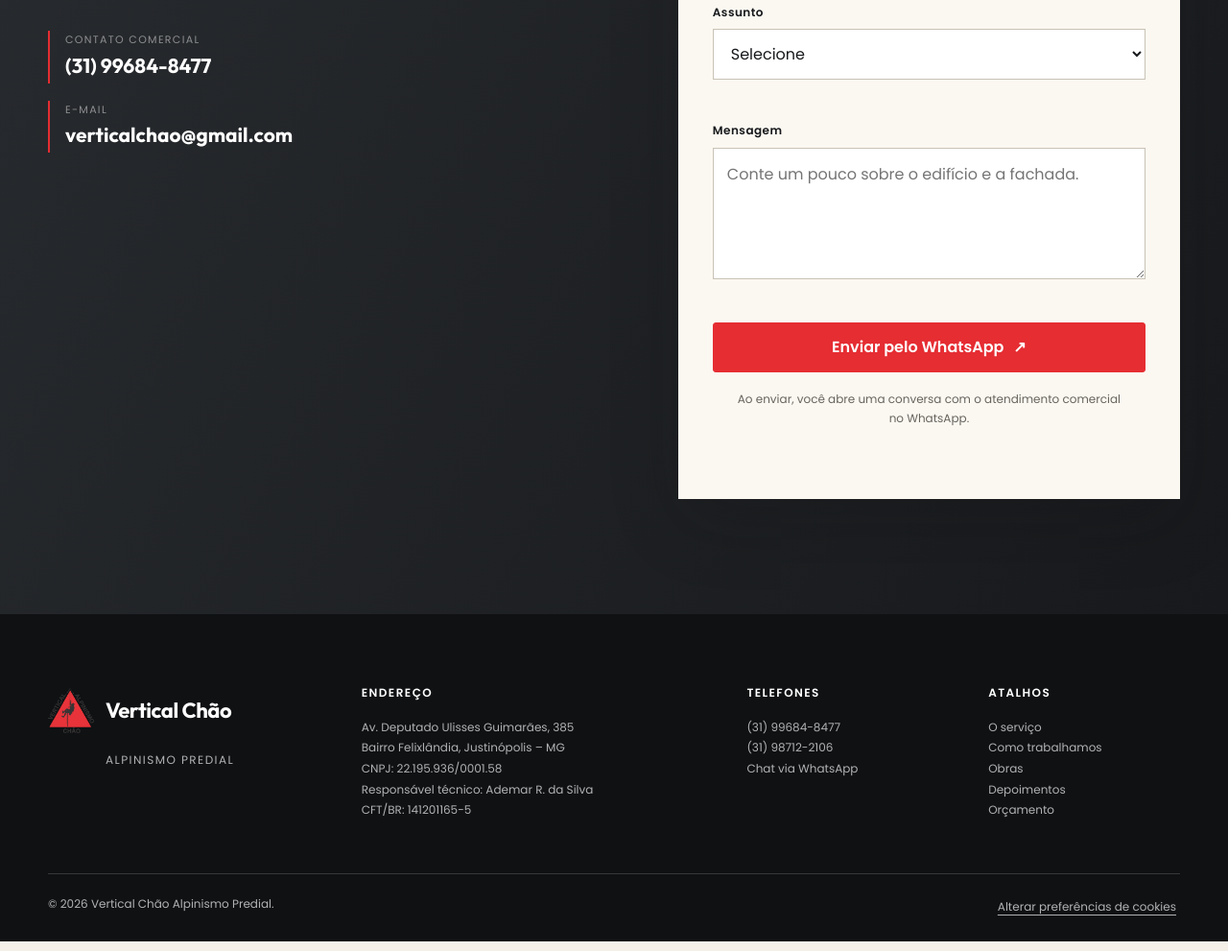
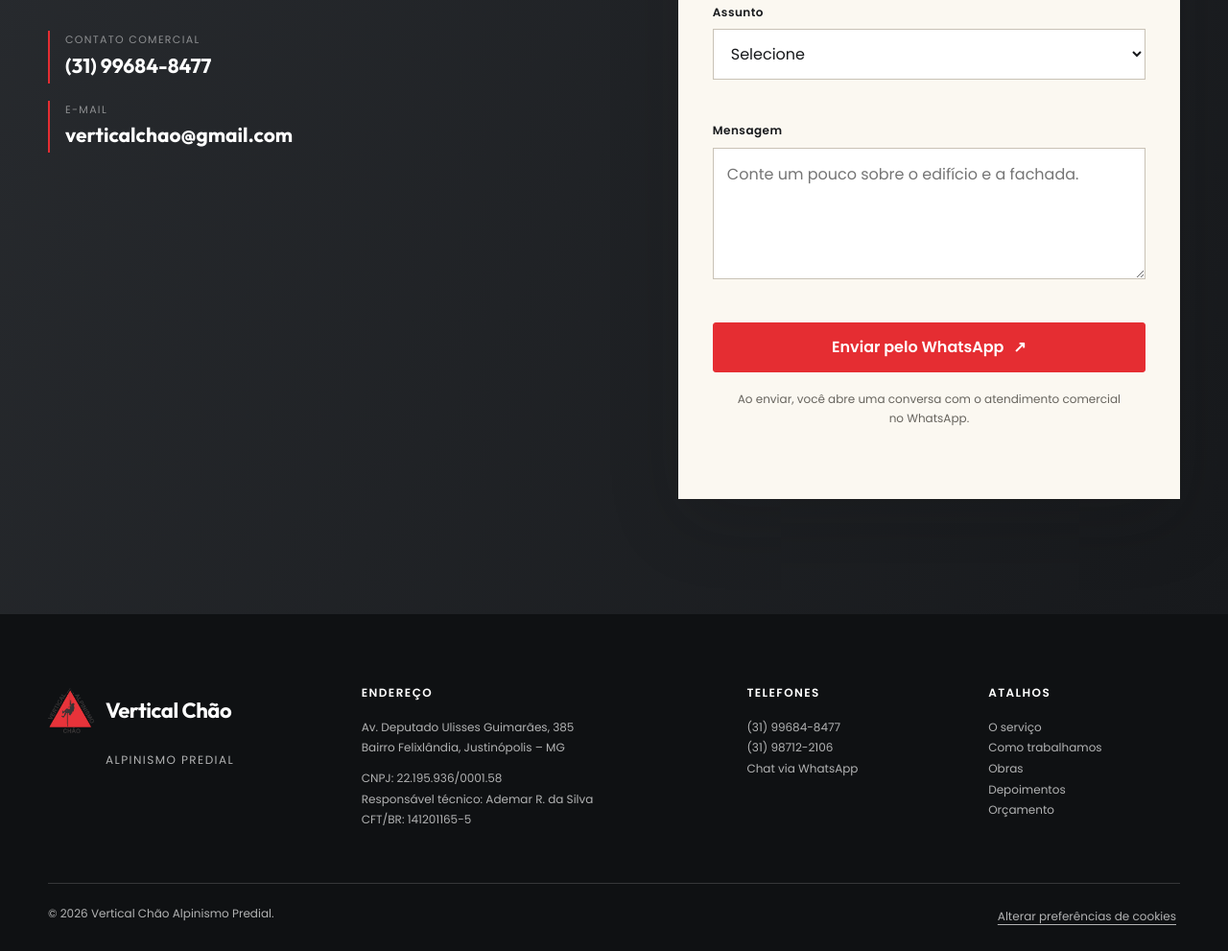
Before and after one commit to trafegocomprado/ecogranito-verticalchao, a website: page index.html in a window 1280 px wide. Shown: the part 5926-6917 px from the top of the page at 96% size. Drawn offline with Linux system fonts and the light colour scheme.

Commit message:
style(design): FINDING-006 - clear footer widow

```diff
--- a/index.html
+++ b/index.html
@@ -240,7 +240,7 @@
     <footer class="site-footer">
       <div class="shell footer-grid">
         <div class="footer-brand"><a class="brand" href="#inicio"><img src="assets/img/webp/logo.webp" width="58" height="56" alt=""><span>Vertical Chão</span></a><p>Alpinismo Predial</p></div>
-        <div><h2>Endereço</h2><address>Av. Deputado Ulisses Guimarães, 385<br>Bairro Felixlândia, Justinópolis – MG</address><p>CNPJ: 22.195.936/0001.58<br>Responsável técnico: Ademar R. da Silva<br>CFT/BR: 141201165-5</p></div>
+        <div><h2>Endereço</h2><address>Av. Deputado Ulisses Guimarães, 385<br>Bairro Felixlândia, Justinópolis – MG</address><ul class="footer-meta"><li>CNPJ: 22.195.936/0001.58</li><li>Responsável técnico: Ademar R. da Silva</li><li>CFT/BR: 141201165-5</li></ul></div>
         <div><h2>Telefones</h2><ul><li><a href="tel:+5531996848477">(31) 99684-8477</a></li><li><a href="tel:+5531987122106">(31) 98712-2106</a></li><li><a href="https://api.whatsapp.com/send?phone=5531996848477&amp;text=Ol%C3%A1,%20preciso%20de%20um%20atendimento!" target="_blank" rel="noopener" data-track-cta data-cta-location="footer" data-contact-method="whatsapp">Chat via WhatsApp</a></li></ul></div>
         <div><h2>Atalhos</h2><ul><li><a href="#servico">O serviço</a></li><li><a href="#processo">Como trabalhamos</a></li><li><a href="#obras">Obras</a></li><li><a href="#depoimentos">Depoimentos</a></li><li><a href="#orcamento">Orçamento</a></li></ul></div>
       </div>
--- a/public/styles.css
+++ b/public/styles.css
@@ -128,6 +128,7 @@ p{margin:0}
 .site-footer address{font-style:normal}
 .site-footer p,.site-footer address,.site-footer li{font-size:12px;line-height:1.8}
 .site-footer ul{list-style:none;margin:0;padding:0}
+.footer-meta{margin-top:10px!important}
 .site-footer a:hover{text-decoration:underline;text-underline-offset:4px}
 .prose a:visited,.site-footer li a:visited{color:#d16d71}
 .footer-bottom{display:flex;justify-content:space-between;gap:20px;padding-top:20px;border-top:1px solid var(--line-dark)}
--- a/styles.css
+++ b/styles.css
@@ -128,6 +128,7 @@ p{margin:0}
 .site-footer address{font-style:normal}
 .site-footer p,.site-footer address,.site-footer li{font-size:12px;line-height:1.8}
 .site-footer ul{list-style:none;margin:0;padding:0}
+.footer-meta{margin-top:10px!important}
 .site-footer a:hover{text-decoration:underline;text-underline-offset:4px}
 .prose a:visited,.site-footer li a:visited{color:#d16d71}
 .footer-bottom{display:flex;justify-content:space-between;gap:20px;padding-top:20px;border-top:1px solid var(--line-dark)}
```
Also changed, not shown: public/index.html (+1 -1 lines).
